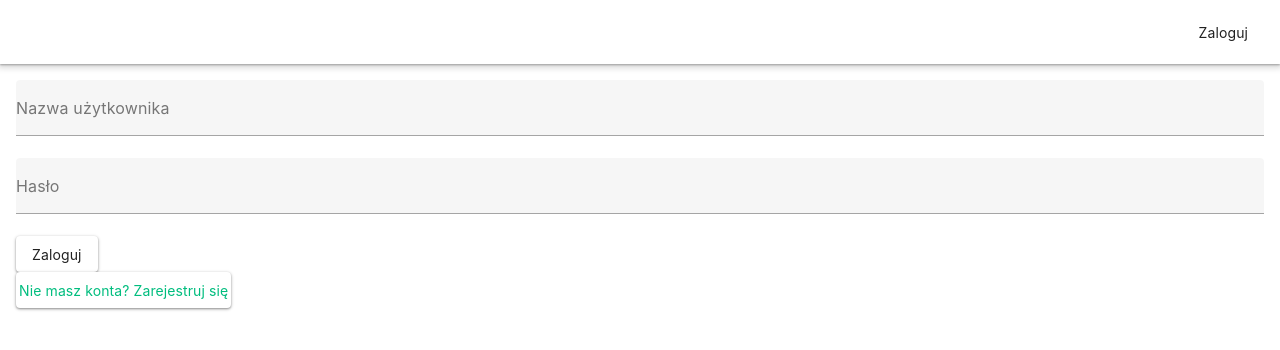
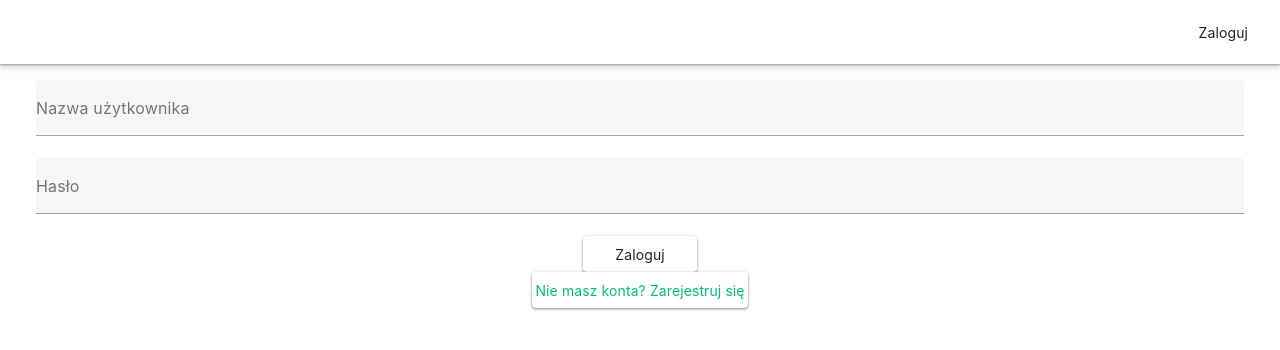
Before and after one commit to kamilb13/system-ticket-service-frontend, a Vue app: page /login in a window 1280 px wide. Shown: the top 350 px of the page. Built offline with nearby package versions, Linux system fonts and the light colour scheme.

Commit message:
feat: modified css

```diff
--- a/src/components/TicketDetails.vue
+++ b/src/components/TicketDetails.vue
@@ -50,17 +50,19 @@ const newComment = ref('');
 <template>
   <p>Zgłaszający: {{ props.ticketCreator }}</p>
   <p>Kategoria: {{ props.category }}</p>
-  <p>Tytuł:{{ props.title }}</p>
+  <p>Tytuł: {{ props.title }}</p>
   <p>Opis: {{ props.description }}</p>
+  <p>Komentarze:</p>
   <ul>
     <li
       v-for="comment in props.comments"
       :key="comment.id"
     >
-      Komentarz: {{ comment.commentContent }}
+      {{ comment.commentContent }}
     </li>
   </ul>
 
+  <br>
   <v-form
     v-if="tokenStore.role === 'ROLE_TECH'"
     @submit.prevent="submitComment"
--- a/src/views/CreateTicketScreen.vue
+++ b/src/views/CreateTicketScreen.vue
@@ -22,22 +22,28 @@ const formData = ref({
         <v-text-field
           v-model="formData.title"
           label="Tytuł zgłoszenia"
+          class="px-5"
         />
       </v-row>
       <v-row>
         <v-text-field
           v-model="formData.description"
           label="Opis zgłoszenia"
+          class="px-5"
         />
       </v-row>
       <v-row>
         <v-text-field
           v-model="formData.category"
           label="Kategoria zgłoszenia"
+          class="px-5"
         />
       </v-row>
-      <v-row>
-        <v-btn type="submit">
+      <v-row justify="center">
+        <v-btn
+          type="submit"
+          class="px-8 py-4"
+        >
           Utwórz zgłoszenie
         </v-btn>
       </v-row>
--- a/src/views/DashboardScreen.vue
+++ b/src/views/DashboardScreen.vue
@@ -97,10 +97,13 @@ onMounted(async () => {
               </v-list-item>
             </v-list>
           </v-menu>
-          <v-btn type="submit">
+          <v-btn
+            type="submit"
+          >
             Zatwierdź
           </v-btn>
         </v-form>
+        <br>
         <TicketDetails
           :id="selectedTicket.id"
           :title="selectedTicket.title"
--- a/src/views/LoginScreen.vue
+++ b/src/views/LoginScreen.vue
@@ -25,6 +25,7 @@ const handleLogin = async () => {
         <v-text-field
           v-model="formData.username"
           label="Nazwa użytkownika"
+          class="px-5"
         />
       </v-row>
       <v-row>
@@ -32,15 +33,22 @@ const handleLogin = async () => {
           v-model="formData.password"
           type="password"
           label="Hasło"
+          class="px-5"
         />
       </v-row>
-      <v-row>
-        <v-btn type="submit">
+      <v-row justify="center">
+        <v-btn
+          type="submit"
+          class="px-8 py-4"
+        >
           Zaloguj
         </v-btn>
       </v-row>
-      <v-row>
-        <v-btn to="/register">
+      <v-row justify="center">
+        <v-btn
+          to="/register"
+          class="px-8 py-4"
+        >
           Nie masz konta? Zarejestruj się
         </v-btn>
       </v-row>
--- a/src/views/RegisterScreen.vue
+++ b/src/views/RegisterScreen.vue
@@ -26,6 +26,7 @@ const handleRegister = async () => {
         <v-text-field
           v-model="formData.username"
           label="Nazwa użytkownika"
+          class="px-5"
         />
       </v-row>
       <v-row>
@@ -33,15 +34,22 @@ const handleRegister = async () => {
           v-model="formData.password"
           type="password"
           label="Hasło"
+          class="px-5"
         />
       </v-row>
-      <v-row>
-        <v-btn type="submit">
+      <v-row justify="center">
+        <v-btn
+          type="submit"
+          class="px-8 py-4"
+        >
           Zarejestruj
         </v-btn>
       </v-row>
-      <v-row>
-        <v-btn to="/login">
+      <v-row justify="center">
+        <v-btn
+          to="/login"
+          class="px-8 py-4"
+        >
           Masz już konto? Zaloguj się
         </v-btn>
       </v-row>
```
